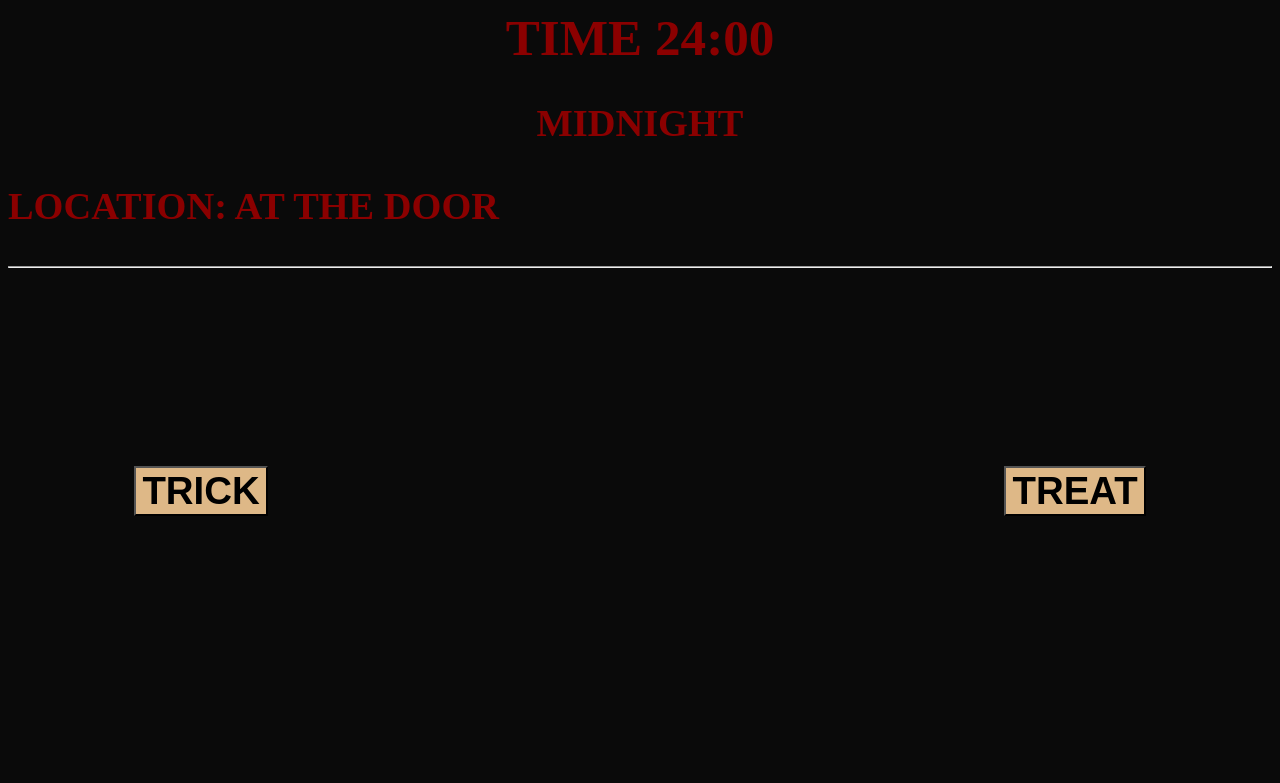
After one commit to side-character0x/spooky-arcade, a Flask app: page /midnightknock in a window 1280 px wide. The commit adds this page. Shown: the top 783 px of the page. Run offline with Flask 3, Linux system fonts and the light colour scheme; parts of the project's set-up code (start-up, migrations or seed data) failed here and were passed over.

Commit message:
midnigt knock base

```diff
--- a/app.py
+++ b/app.py
@@ -144,4 +144,47 @@ def cursed_candy():
     session["pot_candies"]=0
     return render_template("cursed_candy.html")
 
+@ap.route("/knock")
+def knock():
+    return render_template("knock.html")
+
+@app.route("/knockstart")
+def knock_start():
+    return render_template("knock_start.html")
+
+@app.route("/midnightknock")
+def midnight_knock():
+    if request.method=="POST":
+        Type=random.choice(["normal","monster"])
+        choice=request.form["choice"]
+        if choice=="trick":
+            if Type=="normal":
+                return redirect("/tricknormal")
+            elif Type=="monster":
+                Database().add_candies(session["username"],30)
+                return redirect("/trickmonster")
+        elif choice=="treat":
+            if Type=="normal":
+                Database().add_candies(session["username"],30)
+                return redirect("/treatnormal")
+            elif Type=="monster":
+                return redirect("/treatnormal")
+    return render_template("midnight_knock.html")
+
+@app.route("/treatnormal")
+def treat_normal():
+    return render_template("treat_normal.html")
+
+@app.route("/treatmonster")
+def treat_monster():
+    return render_template("treat_monster.html")
+
+@app.route("/tricknormal")
+def trick_normal():
+    return render_template("trick_normal.html")
+
+@app.route("/trickmonster")
+def trick_monster():
+    return render_template("trick_monster.html")
+
 app.run(debug=True)
--- a/templates/knock.html
+++ b/templates/knock.html
@@ -9,7 +9,7 @@
     <h2 style="margin-top: 3vw; font-size: 3vw; text-align: center;">Survive Through the Night</h2>
     <p style="margin-top: 4vw;">Wish you goood luck</p>
     <p style="text-align: center;">
-    <a href="/preknock" style="display: inline-block; background-color: #1a1a1a; color: #ff8c00; border: 2px solid #ff8c00; padding: 12px 30px; font-size: 1.2vw; font-weight: bold; font-family: 'Courier New', Courier, monospace; text-transform: uppercase; letter-spacing: 2px; cursor: pointer; border-radius: 6px; box-shadow: 0 0 10px rgba(255, 140, 0, 0.4); text-decoration: none; text-align: center; justify-content: center; margin-top: 35vh;">
+    <a href="/knockstart" style="display: inline-block; background-color: #1a1a1a; color: #ff8c00; border: 2px solid #ff8c00; padding: 12px 30px; font-size: 1.2vw; font-weight: bold; font-family: 'Courier New', Courier, monospace; text-transform: uppercase; letter-spacing: 2px; cursor: pointer; border-radius: 6px; box-shadow: 0 0 10px rgba(255, 140, 0, 0.4); text-decoration: none; text-align: center; justify-content: center; margin-top: 35vh;">
     Enter
     </a></p>
 </body>
--- /dev/null
+++ b/templates/midnight_knock.html
@@ -0,0 +1,21 @@
+<head>
+    <meta charset="UTF-8">
+    <meta name="viewport" content="width=device-width, initial-scale=1.0">
+    <title>THE MIDNIGHT KNOCK</title>
+</head>
+<body style="background-color: #0a0a0a; color: #8b0000;">
+    <h1 style="font-size: 4vw; text-align: center;"><b>TIME</b>  24:00</h1>
+    <h2 style="font-size: 3vw; text-align: center;">MIDNIGHT</h2>
+    <h3 style="font-size: 3vw;">LOCATION: AT THE DOOR</h3>
+    <hr>
+    <form action="/midnight" method="post">
+        <div style="display: grid; grid-template-columns: 1fr 1fr; width: 80%; gap: 25vw; margin: auto; justify-content: center; margin-top: 20vh;">
+            <p style="font-size: 3vw;"><button type="submit" name="choice" value="trick" style="background-color: burlywood; font-size: 3vw;">
+                <b>TRICK</b>
+            </button></p>
+            <p style="font-size: 3vw; text-align: right;"><button type="submit" name="choice" value="treat" style="background-color: burlywood; font-size: 3vw;">
+                <b>TREAT</b>
+            </button></p>
+        </div>
+    </form>
+</body>
```
Also changed, not shown: templates/knock_start.html (+0 -10 lines), templates/treat_monster.html (added, +13 -0 lines), templates/treat_normal.html (added, +16 -0 lines), templates/trick_monster.html (added, +17 -0 lines), templates/trick_normal.html (added, +13 -0 lines).
